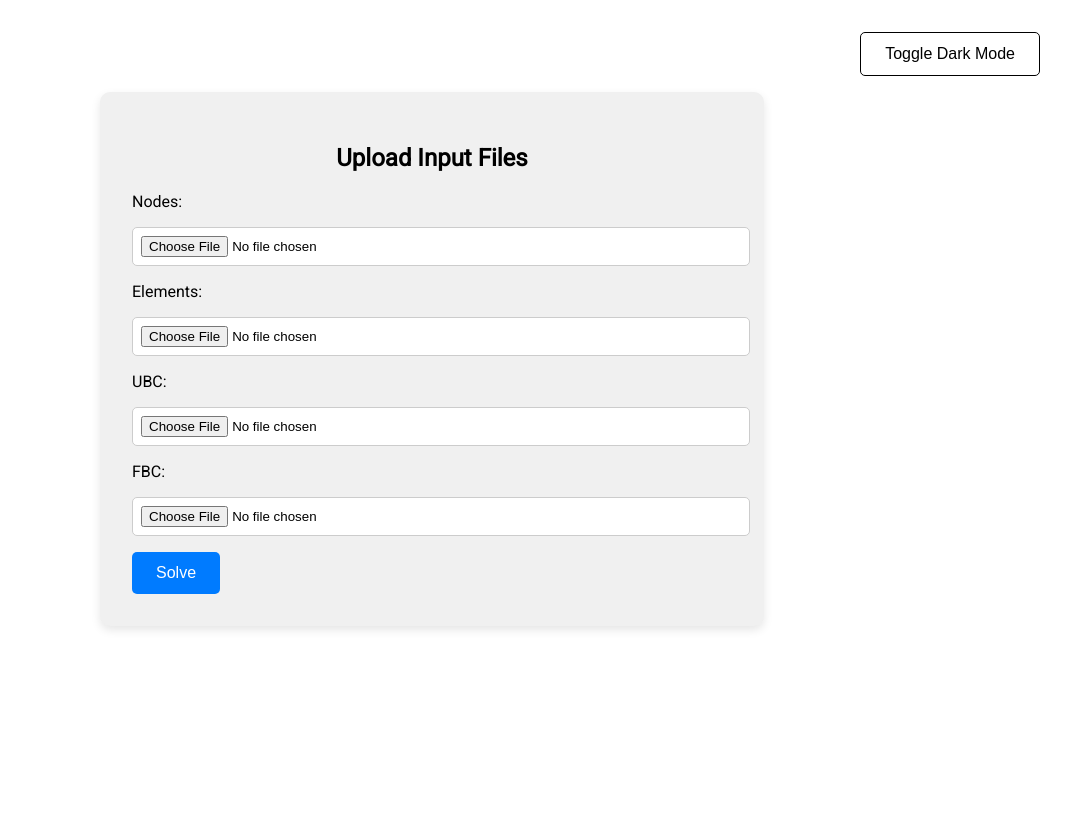
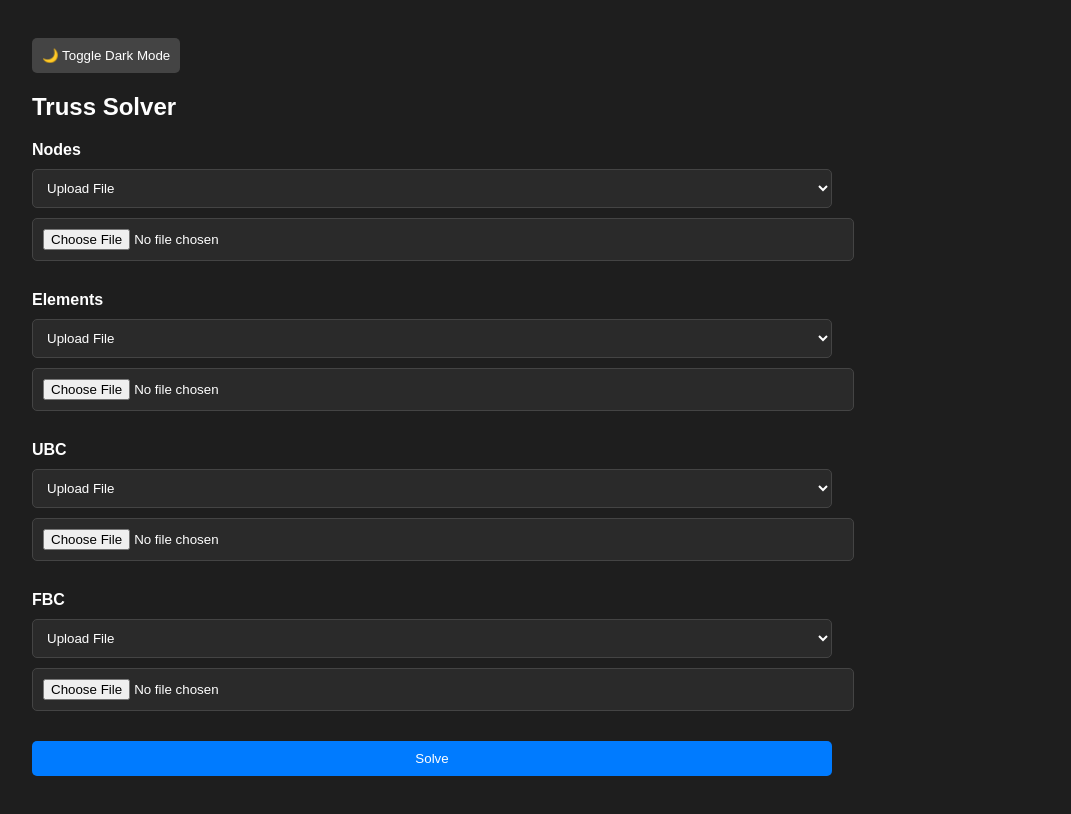
Before and after one commit to saniab34/truss-solver-webapp, a Flask app: page / in a window 1280 px wide. Shown: the whole page, without its empty margins (208-1279 px from the left). Before the commit the page ends 630 px from the top, so only its background shows below. Run offline with Flask 3, Linux system fonts and the light colour scheme.

Commit message:
Update index.html

```diff
--- a/templates/index.html
+++ b/templates/index.html
@@ -2,125 +2,104 @@
 <html lang="en">
 <head>
     <meta charset="UTF-8">
-    <meta name="viewport" content="width=device-width, initial-scale=1.0">
     <title>Truss Solver</title>
-    <link href="https://fonts.googleapis.com/css2?family=Roboto&display=swap" rel="stylesheet">
     <style>
-        :root {
-            --bg-color: #ffffff;
-            --text-color: #000000;
-            --input-bg: #f0f0f0;
-            --btn-bg: #007BFF;
-            --btn-text: #ffffff;
+        body {
+            font-family: Arial, sans-serif;
+            background-color: #1e1e1e;
+            color: #fff;
+            padding: 20px;
+            transition: background-color 0.3s, color 0.3s;
         }
-
-        body.dark {
-            --bg-color: #121212;
-            --text-color: #ffffff;
-            --input-bg: #1f1f1f;
-            --btn-bg: #1e88e5;
-            --btn-text: #ffffff;
+        .container {
+            max-width: 800px;
+            margin: auto;
         }
-
-        body {
-            font-family: 'Roboto', sans-serif;
-            background-color: var(--bg-color);
-            color: var(--text-color);
-            margin: 0;
-            padding: 2rem;
+        input, textarea, select, button {
+            display: block;
+            margin: 10px 0;
+            padding: 10px;
+            width: 100%;
+            background: #2a2a2a;
+            color: #fff;
+            border: 1px solid #444;
+            border-radius: 5px;
         }
-
-        h2 {
-            text-align: center;
+        textarea {
+            height: 100px;
         }
-
-        .container {
-            max-width: 600px;
-            margin: 0 auto;
-            padding: 2rem;
-            background-color: var(--input-bg);
-            border-radius: 10px;
-            box-shadow: 0 4px 10px rgba(0, 0, 0, 0.1);
+        button {
+            cursor: pointer;
+            background-color: #007BFF;
+            border: none;
+            transition: background-color 0.3s;
         }
-
-        input[type="file"] {
-            display: block;
-            margin: 1rem 0;
-            padding: 0.5rem;
-            width: 100%;
-            background-color: var(--bg-color);
-            border: 1px solid #ccc;
-            border-radius: 5px;
-            color: var(--text-color);
-        }
-
-        button {
-            background-color: var(--btn-bg);
-            color: var(--btn-text);
-            padding: 0.75rem 1.5rem;
-            border: none;
-            border-radius: 5px;
-            cursor: pointer;
-            font-size: 1rem;
-            transition: background 0.3s;
-        }
-
         button:hover {
             background-color: #0056b3;
         }
-
-        #spinner {
-            display: none;
-            text-align: center;
-            margin-top: 1rem;
+        .toggle-btn {
+            background: #444;
+            margin-bottom: 20px;
+            width: auto;
         }
-
-        .dark-toggle {
-            text-align: right;
-            margin-bottom: 1rem;
+        .section {
+            margin-bottom: 30px;
         }
-
-        .dark-toggle button {
-            background-color: transparent;
-            color: var(--text-color);
-            border: 1px solid var(--text-color);
+        .input-type-selector {
+            margin-bottom: 10px;
         }
     </style>
 </head>
 <body>
-    <div class="dark-toggle">
-        <button onclick="toggleDarkMode()">Toggle Dark Mode</button>
-    </div>
+    <div class="container">
+        <button class="toggle-btn" onclick="toggleDarkMode()">🌙 Toggle Dark Mode</button>
 
-    <div class="container">
-        <h2>Upload Input Files</h2>
-        <form method="POST" action="/solve" enctype="multipart/form-data" onsubmit="showSpinner()">
-            <label>Nodes:</label>
-            <input type="file" name="nodes" accept=".csv" required>
+        <h2>Truss Solver</h2>
+        <form method="POST" action="/solve" enctype="multipart/form-data">
 
-            <label>Elements:</label>
-            <input type="file" name="elements" accept=".csv" required>
+            {% for label in ['Nodes', 'Elements', 'UBC', 'FBC'] %}
+            <div class="section">
+                <label><strong>{{ label }}</strong></label>
+                <select onchange="toggleInput(this, '{{ label|lower }}')" class="input-type-selector">
+                    <option value="file">Upload File</option>
+                    <option value="manual">Manual Input</option>
+                </select>
 
-            <label>UBC:</label>
-            <input type="file" name="ubc" accept=".csv" required>
-
-            <label>FBC:</label>
-            <input type="file" name="fbc" accept=".csv" required>
+                <div id="{{ label|lower }}-file">
+                    <input type="file" name="{{ label|lower }}">
+                </div>
+                <div id="{{ label|lower }}-manual" style="display:none;">
+                    <textarea name="{{ label|lower }}_manual" placeholder="Enter {{ label }} data manually (CSV format)"></textarea>
+                </div>
+            </div>
+            {% endfor %}
 
             <button type="submit">Solve</button>
         </form>
-        <div id="spinner">
-            <p>Solving... Please wait.</p>
-        </div>
     </div>
 
     <script>
-        function toggleDarkMode() {
-            document.body.classList.toggle('dark');
+        function toggleInput(select, id) {
+            const fileInput = document.getElementById(`${id}-file`);
+            const manualInput = document.getElementById(`${id}-manual`);
+            if (select.value === 'file') {
+                fileInput.style.display = 'block';
+                manualInput.style.display = 'none';
+            } else {
+                fileInput.style.display = 'none';
+                manualInput.style.display = 'block';
+            }
         }
 
-        function showSpinner() {
-            document.getElementById('spinner').style.display = 'block';
+        function toggleDarkMode() {
+            document.body.classList.toggle("light");
+            if (document.body.classList.contains("light")) {
+                document.body.style.backgroundColor = "#f4f4f4";
+                document.body.style.color = "#111";
+            } else {
+                document.body.style.backgroundColor = "#1e1e1e";
+                document.body.style.color = "#fff";
+            }
         }
     </script>
 </body>
```
